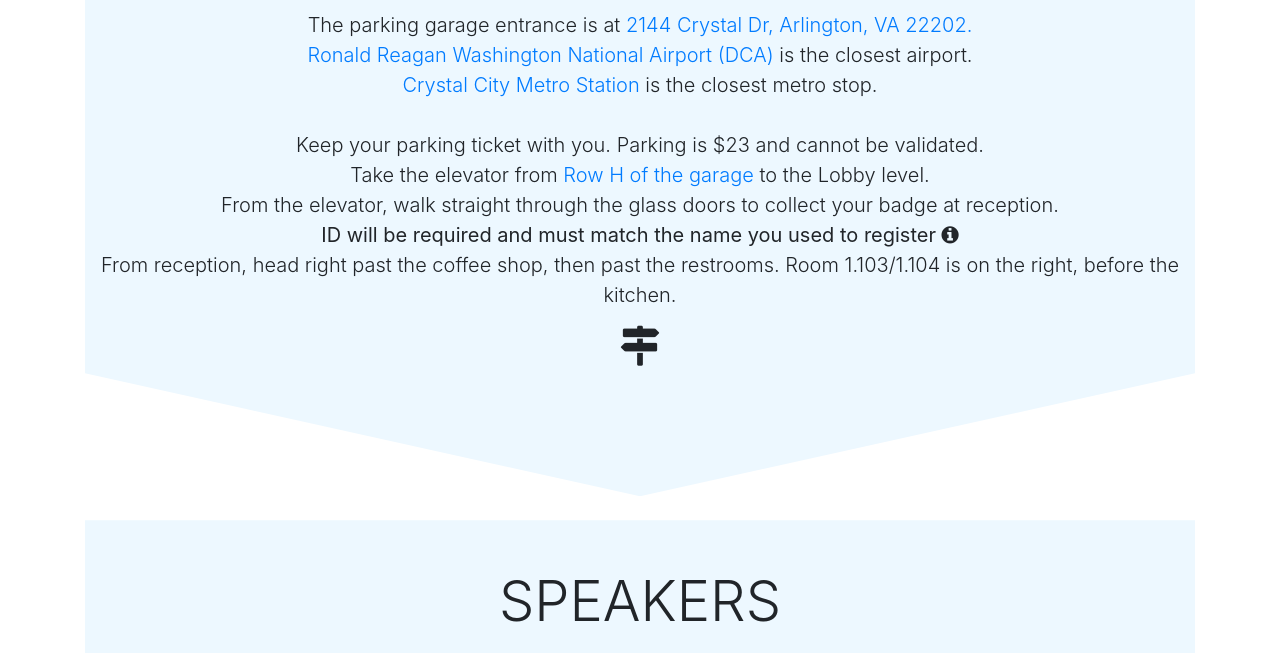
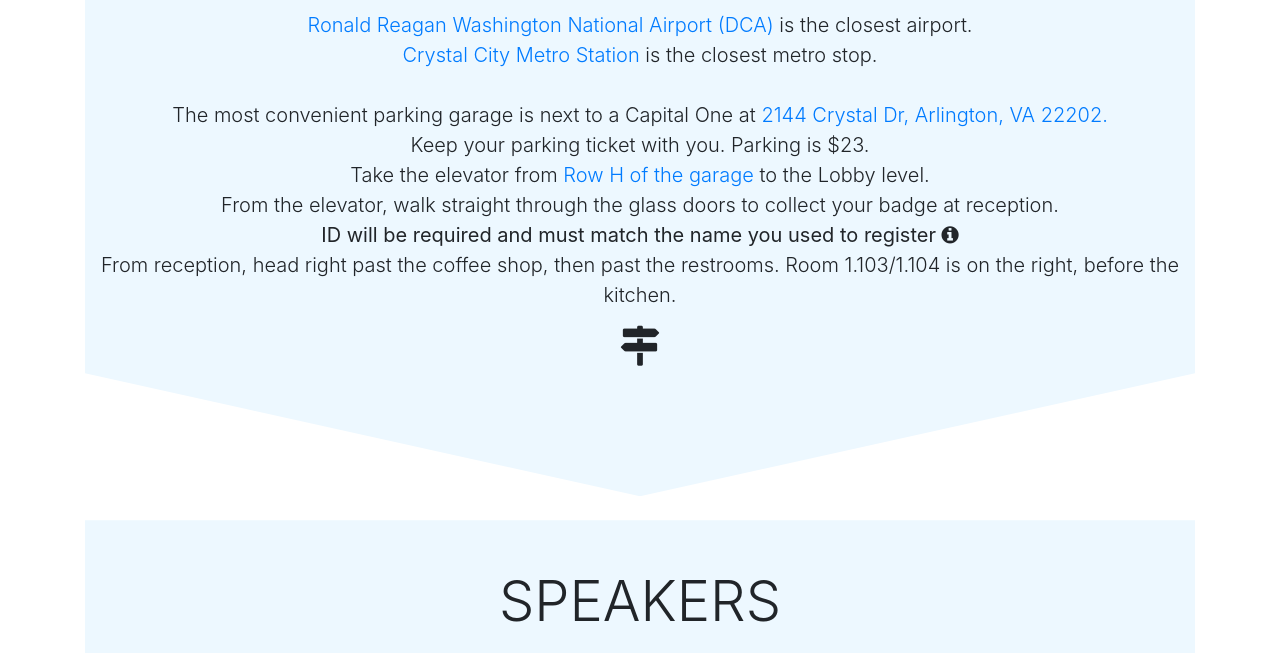
Before and after one commit to arkime/arkimeweb, a Jekyll site: the page built from arkimeet.html, in a window 1280 px wide and 900 px high, scrolled down 3155 px, cut to the strip 247-900 px from the top of the window. Built offline with Jekyll 4.4.1, drawn with Linux system fonts in a browser that asks for light colours.

Commit message:
minor change that Elyse won't like

```diff
--- a/arkimeet.html
+++ b/arkimeet.html
@@ -561,13 +561,6 @@ title: Arkimeet
               <iframe src="https://www.google.com/maps/embed?pb=!1m18!1m12!1m3!1d3107.0014570012627!2d-77.05201328486635!3d38.855323657028656!2m3!1f0!2f0!3f0!3m2!1i1024!2i768!4f13.1!3m3!1m2!1s0x89b7b7a8f2c9e917%3A0xfd42867ff5ab9166!2sAmazon%20WAS26!5e0!3m2!1sen!2sus!4v1677614110299!5m2!1sen!2sus" width="600" height="450" style="border:0;" allowfullscreen="" loading="lazy" referrerpolicy="no-referrer-when-downgrade"></iframe>
             </div>
             <p class="lead mr-2 ml-2 mt-2">
-              The parking garage entrance is at
-              <a href="https://www.google.com/maps/place/Public+Parking/@38.8555445,-77.0494146,3a,75y,262.35h,89.95t/data=!3m6!1e1!3m4!1sbIz5AFm3QgK9GQxjxKK3RA!2e0!7i16384!8i8192!4m17!1m9!3m8!1s0x89b7b72f25dd9861:0xde9a1bbc39859170!2s2010+Crystal+Dr,+Arlington,+VA+22202!3b1!8m2!3d38.8544815!4d-77.0503973!10e5!16s%2Fg%2F11b8v469x9!3m6!1s0x89b7b76570d0f2d5:0x6dad61e1ac3f3eb3!8m2!3d38.8555124!4d-77.049572!10e5!16s%2Fg%2F11fkm09n1p"
-                class="no-decoration"
-                target="_blank">
-                2144 Crystal Dr, Arlington, VA 22202.
-              </a>
-              <br>
               <a href="https://goo.gl/maps/BFYKRubamd6WbHvk8" class="no-decoration" target="_blank">Ronald Reagan Washington National Airport (DCA)</a>
               is the closest airport.
               <br>
@@ -575,9 +568,16 @@ title: Arkimeet
               is the closest metro stop.
               <br>
               <br>
+              The most convenient parking garage is next to a Capital One at
+              <a href="https://www.google.com/maps/place/Public+Parking/@38.8555445,-77.0494146,3a,75y,262.35h,89.95t/data=!3m6!1e1!3m4!1sbIz5AFm3QgK9GQxjxKK3RA!2e0!7i16384!8i8192!4m17!1m9!3m8!1s0x89b7b72f25dd9861:0xde9a1bbc39859170!2s2010+Crystal+Dr,+Arlington,+VA+22202!3b1!8m2!3d38.8544815!4d-77.0503973!10e5!16s%2Fg%2F11b8v469x9!3m6!1s0x89b7b76570d0f2d5:0x6dad61e1ac3f3eb3!8m2!3d38.8555124!4d-77.049572!10e5!16s%2Fg%2F11fkm09n1p"
+                class="no-decoration"
+                target="_blank">
+                2144 Crystal Dr, Arlington, VA 22202.
+              </a>
+              <br>
               Keep your parking ticket with you.
               <br class="d-block d-sm-none">
-              Parking is $23 and cannot be validated.
+              Parking is $23.
               <br>
               Take the elevator from
               <a href="assets/arkimeet_elevator.jpg" target="_blank" class="no-decoration">Row H of the garage</a>
```
